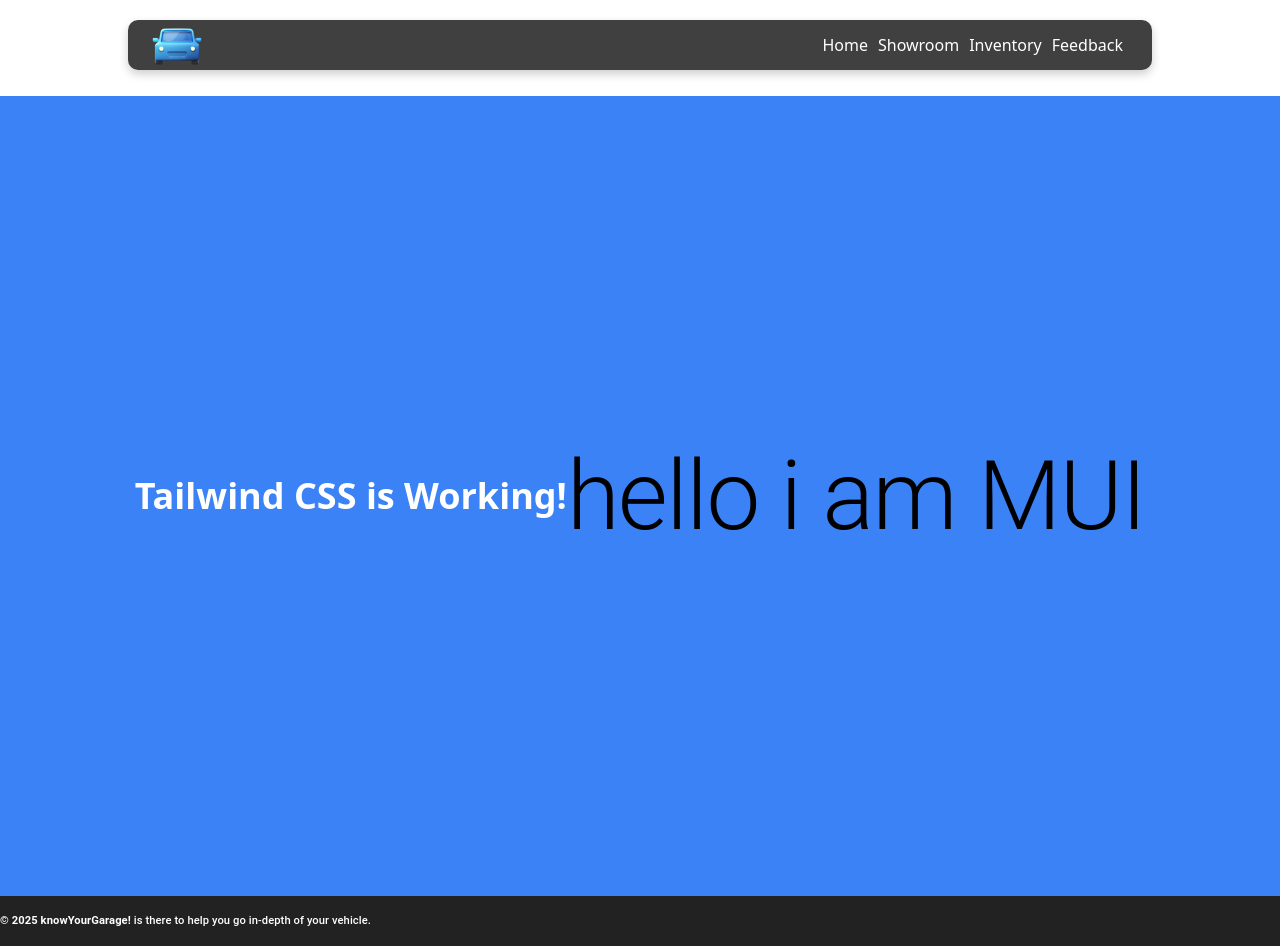
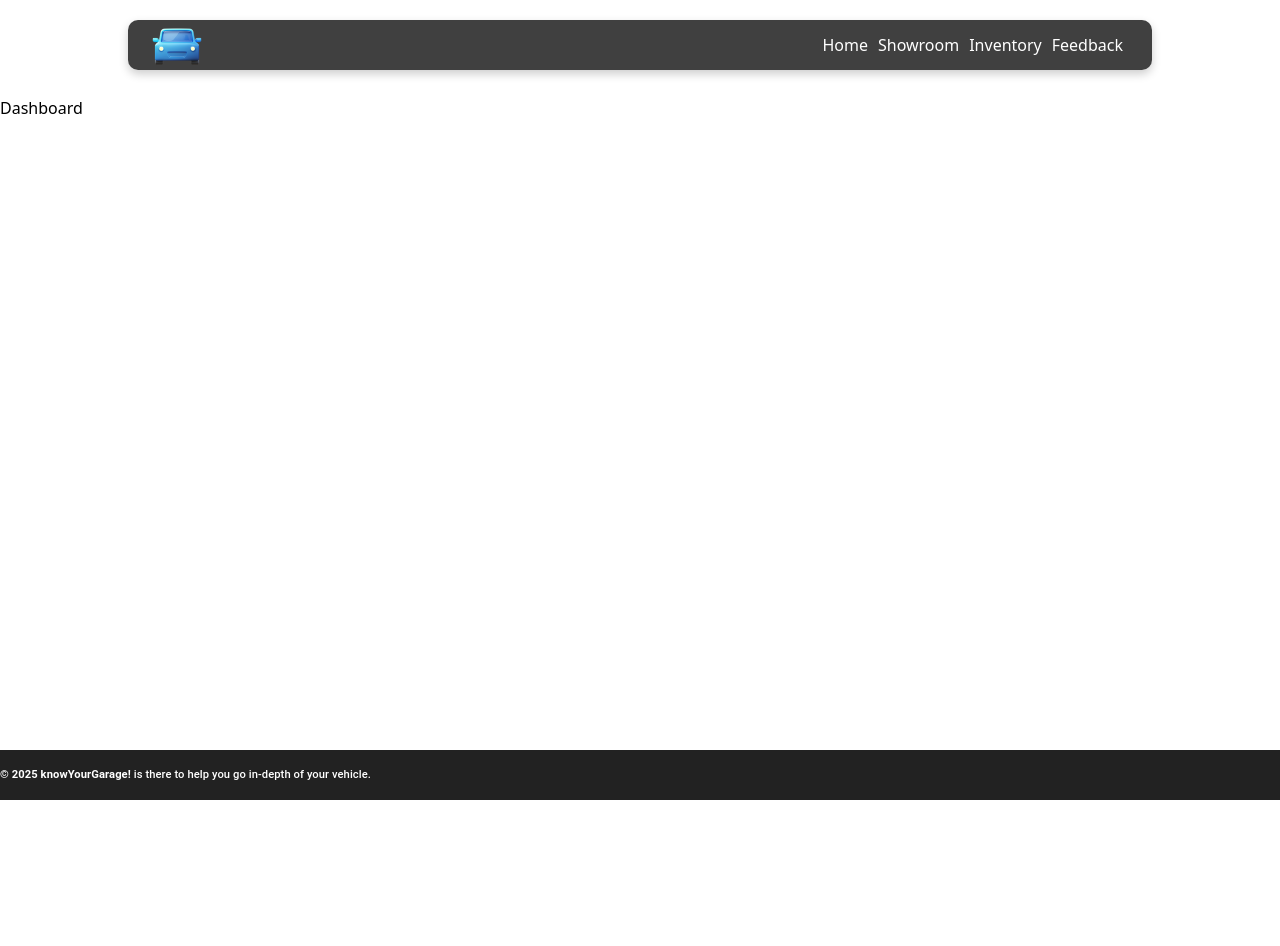
Before and after one commit to s3nsh1-dev/car-dashboard-pp, a React (Vite) app: page /dashboard in a window 1280 px wide. After the commit the page ends 800 px from the top, so only its background shows below. Built offline with nearby package versions, Linux system fonts and the light colour scheme.

Commit message:
next is dashboard

```diff
--- a/src/pages/Dashboard.tsx
+++ b/src/pages/Dashboard.tsx
@@ -1,16 +1,7 @@
 import React from "react";
 import { Typography } from "@mui/material";
 const Dashboard: React.FC = () => {
-  return (
-    <div>
-      <div className='min-h-screen flex justify-center items-center bg-blue-500'>
-        <h1 className='text-4xl text-white font-bold'>
-          Tailwind CSS is Working!
-        </h1>
-        <Typography variant='h1'> hello i am MUI</Typography>
-      </div>
-    </div>
-  );
+  return <div>Dashboard</div>;
 };
 
 export default Dashboard;
```
